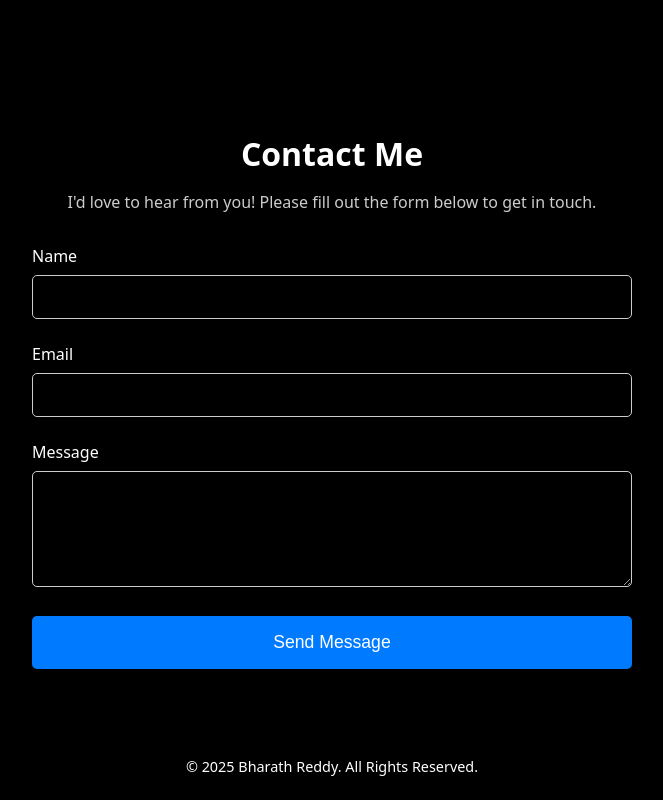
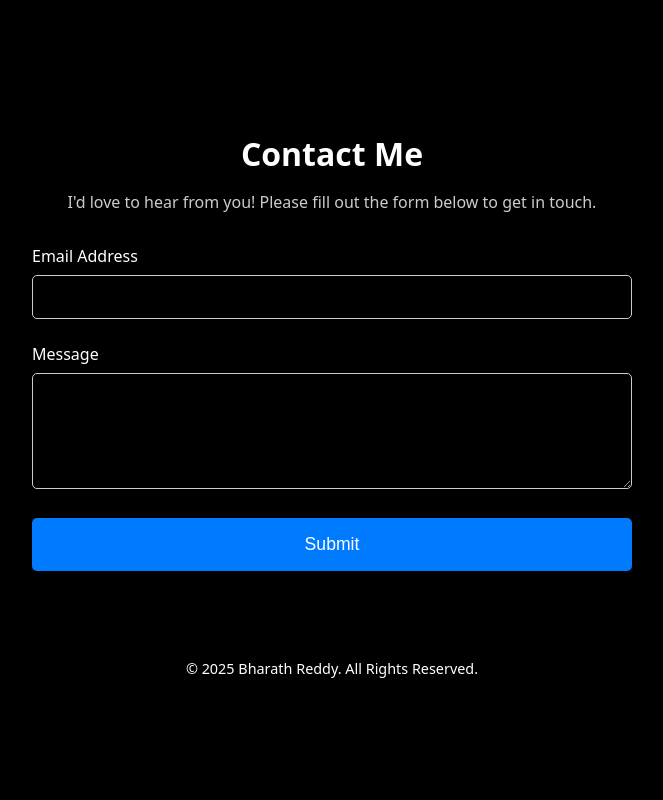
Before and after one commit to bharthreddyy07/my-portfolio, a React (Vite) app: page / in a window 1280 px wide. Shown: the part 3325-4125 px from the top of the page, without its empty margins (308-971 px from the left). After the commit the page ends 4027 px from the top, so only its background shows below. Built offline with nearby package versions, Linux system fonts and the light colour scheme.

Commit message:
updated contact.jsx

```diff
--- a/src/components/contact/Contact.jsx
+++ b/src/components/contact/Contact.jsx
@@ -1,60 +1,38 @@
 import React from 'react';
-import { useForm } from '@formspree/react';
 import './Contact.css';
+import { useForm, ValidationError } from '@formspree/react';
 
-const Contact = () => {
-  const [state, handleSubmit] = useForm("xrbygjdvd");
-
-  if (state.succeeded) {
-    return (
-      <section id="contact" className="contact-container">
-        <h2>Message Sent!</h2>
-        <p>Thanks for getting in touch. I'll get back to you as soon as possible.</p>
-      </section>
-    );
-  }
-
-  return (
+function Contact() {
+  const [state, handleSubmit] = useForm("xrbygjdv");
+  if (state.succeeded) {
+      return (
+        <section id="contact" className="contact-container">
+            <h2>Thanks for your message!</h2>
+            <p>I'll get back to you as soon as possible.</p>
+        </section>
+      );
+  }
+  return (
     <section id="contact" className="contact-container">
-      <h2>Contact Me</h2>
-      <p>I'd love to hear from you! Please fill out the form below to get in touch.</p>
-      <form
-        className="contact-form"
-        onSubmit={handleSubmit}
-      >
-        <div className="form-group">
-          <label htmlFor="name">Name</label>
-          <input
-            type="text"
-            id="name"
-            name="name"
-            required
-          />
-        </div>
-        <div className="form-group">
-          <label htmlFor="email">Email</label>
-          <input
-            type="email"
-            id="email"
-            name="email"
-            required
-          />
-        </div>
-        <div className="form-group">
-          <label htmlFor="message">Message</label>
-          <textarea
-            id="message"
-            name="message"
-            rows="5"
-            required
-          ></textarea>
-        </div>
-        <button type="submit" className="submit-button" disabled={state.submitting}>
-          Send Message
-        </button>
-      </form>
+        <h2>Contact Me</h2>
+        <p>I'd love to hear from you! Please fill out the form below to get in touch.</p>
+        <form className="contact-form" onSubmit={handleSubmit}>
+            <div className="form-group">
+                <label htmlFor="email">Email Address</label>
+                <input id="email" type="email" name="email" required />
+                <ValidationError prefix="Email" field="email" errors={state.errors} />
+            </div>
+            <div className="form-group">
+                <label htmlFor="message">Message</label>
+                <textarea id="message" name="message" required rows="5"></textarea>
+                <ValidationError prefix="Message" field="message" errors={state.errors} />
+            </div>
+            <button type="submit" disabled={state.submitting} className="submit-button">
+                Submit
+            </button>
+        </form>
     </section>
-  );
-};
+  );
+}
 
 export default Contact;
```
